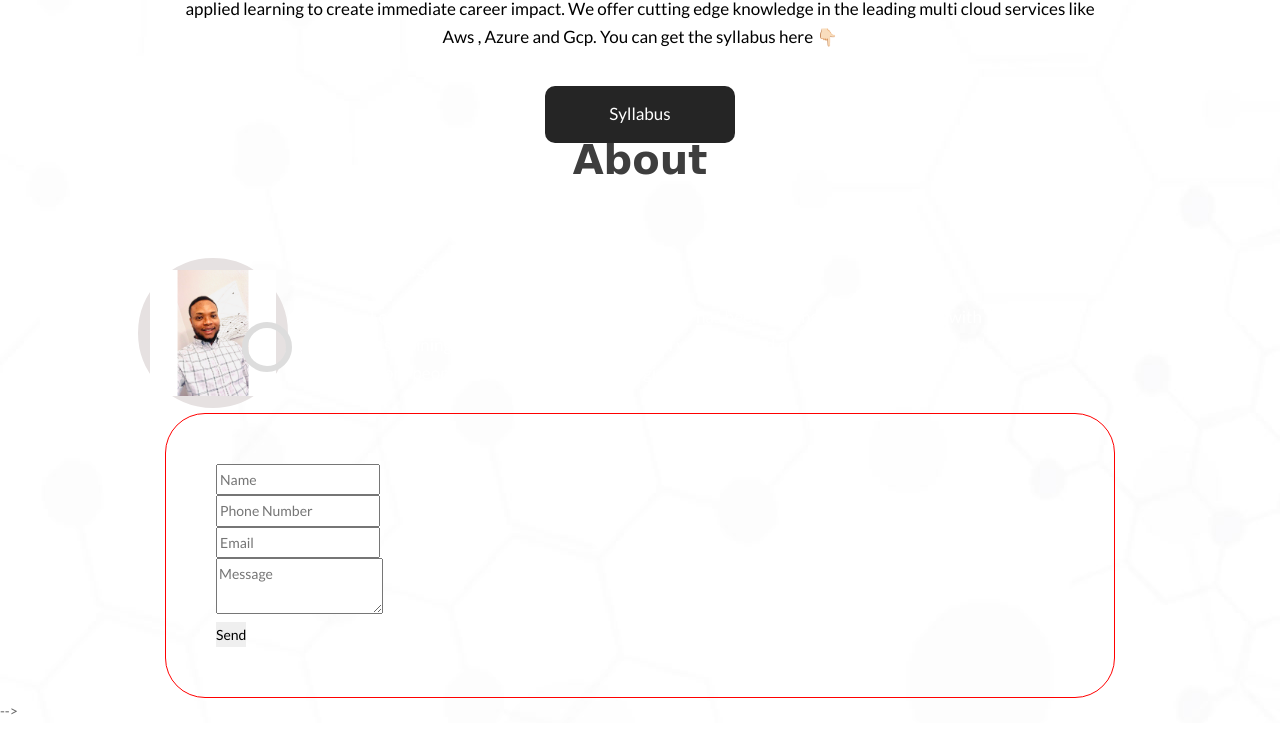
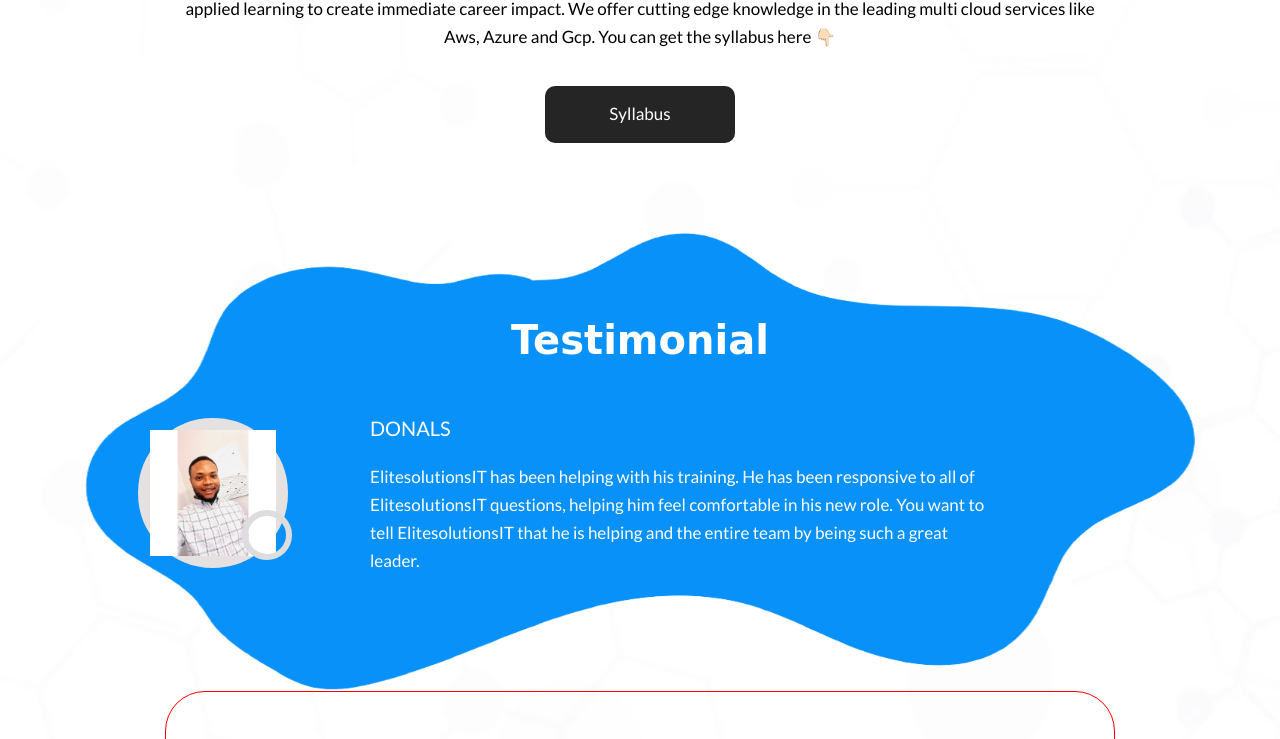
Before and after one commit to elitesolutionsit-production/elitelabtools, a plain HTML site: page official-website/index.html in a window 1280 px wide. Shown: the part 2435-3174 px from the top of the page. Drawn offline with nearby package versions, Linux system fonts and the light colour scheme; a web font is replaced by a local one.

Commit message:
updating site

```diff
--- a/official-website/index.html
+++ b/official-website/index.html
@@ -148,7 +148,7 @@
                      </div>
                      <div class="col-md-12">
                         <div class="projects_box ">
-                           <p>ElitesolutionsIT delivers online professional programs, immersive learning model delivered via live virtual classes focuses on applied learning to create immediate career impact. We offer cutting edge knowledge in the leading multi cloud services like Aws , Azure and Gcp. You can get the syllabus here 👇🏻</p>
+                           <p>ElitesolutionsIT delivers online professional programs, immersive learning model delivered via live virtual classes focuses on applied learning to create immediate career impact. We offer cutting edge knowledge in the leading multi cloud services like Aws, Azure and Gcp. You can get the syllabus here 👇🏻</p>
                            <a class="read_more" href="#"  data-toggle="modal" data-target="#reg-modal">Syllabus</a>
                         </div>
                      </div>
@@ -207,11 +207,11 @@
       <!-- Testimonial -->
       <div class="section">
          <div class="container">
-            <div id="" class="About">
+            <div id="" class="Testimonial">
                <div class="row">
                   <div class="col-md-12">
                      <div class="titlepage">
-                        <h2>About</h2>
+                        <h2>Testimonial</h2>
                      </div>
                   </div>
                </div>
@@ -223,8 +223,8 @@
                   </div>
                   <div class="col-md-9">
                      <div class="Testimonial_box">
-                        <h4>Louis Benagha</h4>
-                        <p>Louis Benagha a trainner at EliteSolutionsIT has been helping various students with his training. He has been responsive to all various cloud questions, helping more and more people embrace cloud technologies.
+                        <h4>Donals</h4>
+                        <p>ElitesolutionsIT has been helping with his training. He has been responsive to all of ElitesolutionsIT questions, helping him feel comfortable in his new role. You want to tell ElitesolutionsIT that he is helping and the entire team by being such a great leader.
                         </p>
                      </div>
                   </div>
```
